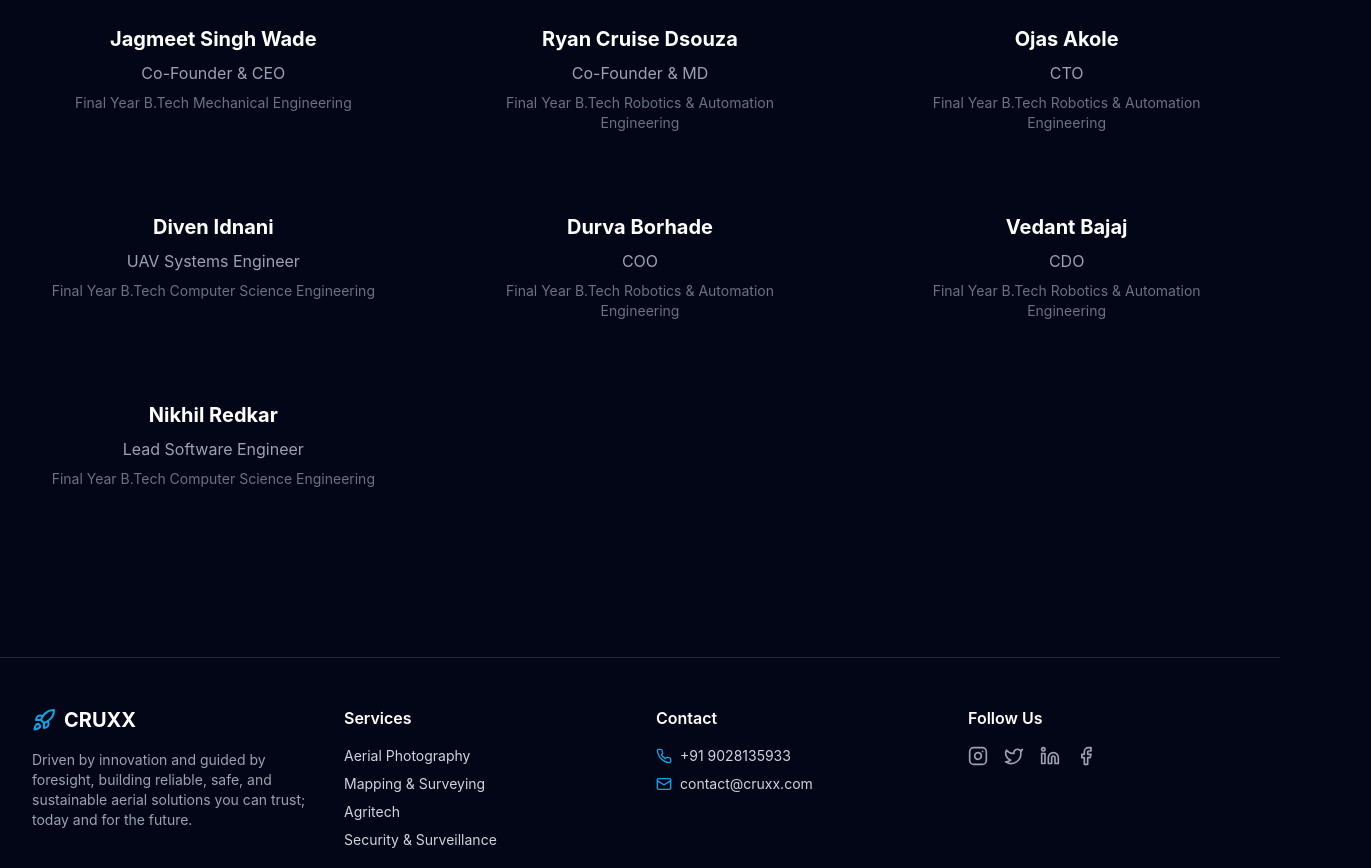
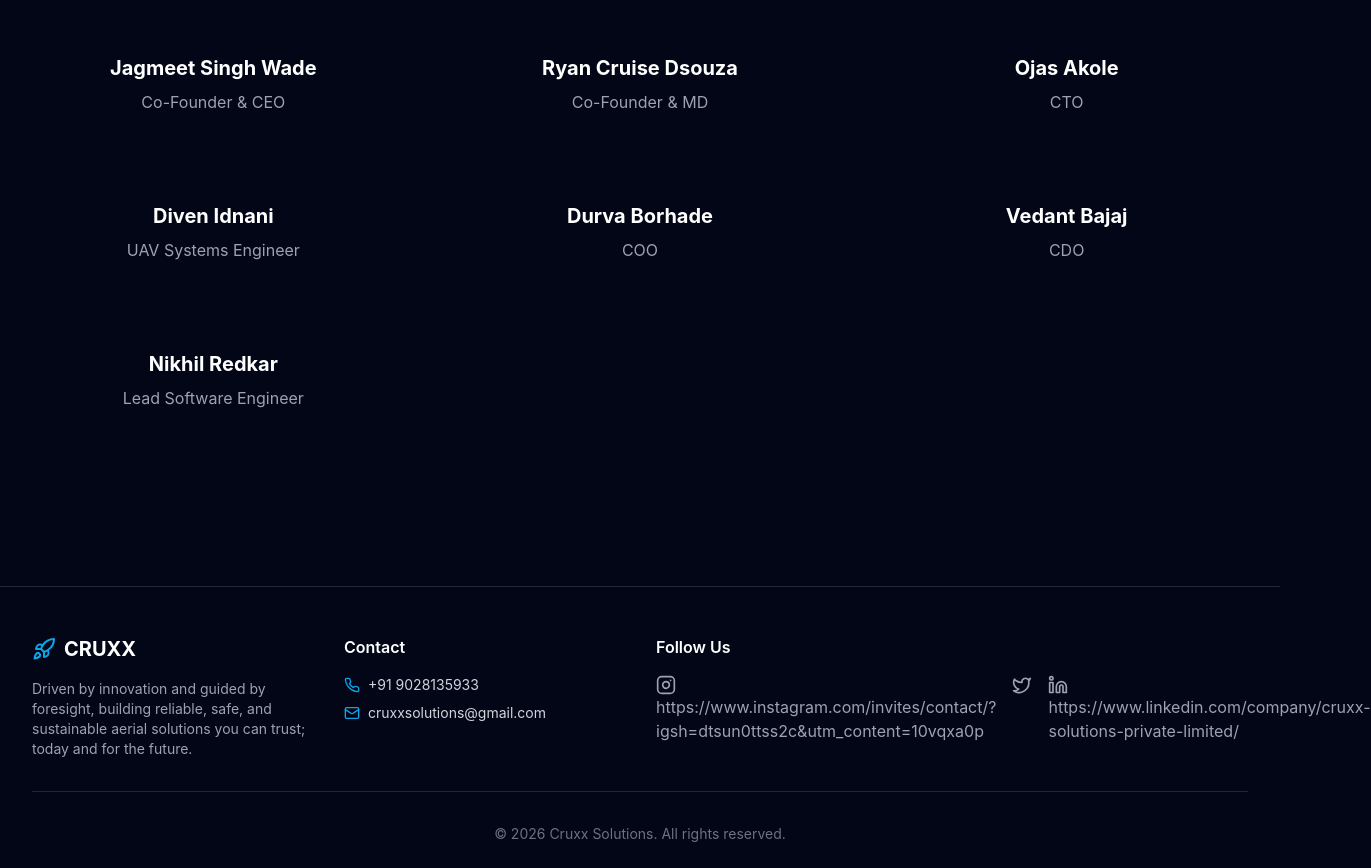
Before and after one commit to cruxxsolutions/Website, a React (Vite) app in the folder client/: page /about in a window 1280 px wide. Shown: the part 1180-2048 px from the top of the page, 1371 px wide, since content can reach past the window. Built offline with nearby package versions, Linux system fonts and the light colour scheme.

Commit message:
content changes
-basic changes in ui

```diff
--- a/client/src/components/Footer.jsx
+++ b/client/src/components/Footer.jsx
@@ -16,15 +16,7 @@ const Footer = () => {
                         </p>
                     </div>
 
-                    <div>
-                        <h3 className="text-white font-semibold mb-4">Services</h3>
-                        <ul className="space-y-2 text-sm">
-                            <li><a href="#" className="hover:text-primary transition">Aerial Photography</a></li>
-                            <li><a href="#" className="hover:text-primary transition">Mapping & Surveying</a></li>
-                            <li><a href="#" className="hover:text-primary transition">Agritech</a></li>
-                            <li><a href="#" className="hover:text-primary transition">Security & Surveillance</a></li>
-                        </ul>
-                    </div>
+
 
                     <div>
                         <h3 className="text-white font-semibold mb-4">Contact</h3>
@@ -36,7 +28,7 @@ const Footer = () => {
                             </li>
                             <li className="flex items-center space-x-2">
                                 <Mail className="h-4 w-4 text-primary" />
-                                <span>contact@cruxx.com</span>
+                                <span>cruxxsolutions@gmail.com</span>
                             </li>
                         </ul>
                     </div>
@@ -44,10 +36,10 @@ const Footer = () => {
                     <div>
                         <h3 className="text-white font-semibold mb-4">Follow Us</h3>
                         <div className="flex space-x-4">
-                            <a href="#" className="text-gray-400 hover:text-primary transition"><Instagram className="h-5 w-5" /></a>
+                            <a href="#" className="text-gray-400 hover:text-primary transition"><Instagram className="h-5 w-5" />https://www.instagram.com/invites/contact/?igsh=dtsun0ttss2c&utm_content=10vqxa0p</a>
                             <a href="#" className="text-gray-400 hover:text-primary transition"><Twitter className="h-5 w-5" /></a>
-                            <a href="#" className="text-gray-400 hover:text-primary transition"><Linkedin className="h-5 w-5" /></a>
-                            <a href="#" className="text-gray-400 hover:text-primary transition"><Facebook className="h-5 w-5" /></a>
+                            <a href="#" className="text-gray-400 hover:text-primary transition"><Linkedin className="h-5 w-5" />https://www.linkedin.com/company/cruxx-solutions-private-limited/</a>
+
                         </div>
                     </div>
                 </div>
--- a/client/src/pages/Contact.jsx
+++ b/client/src/pages/Contact.jsx
@@ -42,26 +42,18 @@ const Contact = () => {
                 >
                     <h1 className="text-4xl md:text-5xl font-bold text-white mb-6">Get in Touch</h1>
                     <p className="text-xl text-gray-400 mb-10">
-                        Have a project in mind? Let's discuss how our drone solutions can help you achieve your goals.
+                        Have a project in mind? Let's discuss how our aerial solutions can help you achieve your goals.
                     </p>
 
                     <div className="space-y-8">
-                        <div className="flex items-start space-x-4">
-                            <div className="bg-primary/10 p-3 rounded-lg">
-                                <MapPin className="h-6 w-6 text-primary" />
-                            </div>
-                            <div>
-                                <h3 className="text-white font-semibold text-lg">Visit Us</h3>
-                                <p className="text-gray-400">123 Drone Valley, Tech City, TC 90210</p>
-                            </div>
-                        </div>
+
                         <div className="flex items-start space-x-4">
                             <div className="bg-primary/10 p-3 rounded-lg">
                                 <Mail className="h-6 w-6 text-primary" />
                             </div>
                             <div>
                                 <h3 className="text-white font-semibold text-lg">Email Us</h3>
-                                <p className="text-gray-400">contact@cruxx.com</p>
+                                <p className="text-gray-400">cruxxsolutions@gmail.com</p>
                             </div>
                         </div>
                         <div className="flex items-start space-x-4">
--- a/client/src/pages/Services.jsx
+++ b/client/src/pages/Services.jsx
@@ -36,7 +36,7 @@ const Services = () => {
             <div className="text-center mb-16">
                 <h1 className="text-4xl md:text-5xl font-bold text-white mb-6">Our Expertise</h1>
                 <p className="text-xl text-gray-400 max-w-2xl mx-auto">
-                    Comprehensive drone solutions tailored to your industry needs.
+                    Comprehensive aerial solutions tailored to your industry needs.
                 </p>
             </div>
 
--- a/client/src/pages/about.jsx
+++ b/client/src/pages/about.jsx
@@ -5,37 +5,37 @@ const About = () => {
         {
             name: 'Jagmeet Singh Wade',
             role: 'Co-Founder & CEO',
-            branch: 'Final Year B.Tech Mechanical Engineering',
+            branch: '',
         },
         {
             name: 'Ryan Cruise Dsouza',
             role: 'Co-Founder & MD',
-            branch: 'Final Year B.Tech Robotics & Automation Engineering',
+            branch: '',
         },
         {
             name: 'Ojas Akole',
             role: 'CTO',
-            branch: 'Final Year B.Tech Robotics & Automation Engineering',
+            branch: '',
         },
         {
             name: 'Diven Idnani',
             role: 'UAV Systems Engineer',
-            branch: 'Final Year B.Tech Computer Science Engineering',
+            branch: '',
         },
         {
             name: 'Durva Borhade',
             role: 'COO',
-            branch: 'Final Year B.Tech Robotics & Automation Engineering',
+            branch: '',
         },
         {
             name: 'Vedant Bajaj',
             role: 'CDO',
-            branch: 'Final Year B.Tech Robotics & Automation Engineering',
+            branch: '',
         },
         {
             name: 'Nikhil Redkar',
             role: 'Lead Software Engineer',
-            branch: 'Final Year B.Tech Computer Science Engineering',
+            branch: '',
         }
     ];
 
@@ -55,7 +55,9 @@ const About = () => {
                     Our Approach
                 </h2>
                 <p className="text-gray-400 text-lg leading-relaxed mb-6 max-w-3xl mx-auto">
-                    To design and deliver innovative, reliable, and safe engineering solutions that address the crux of real-world problems with precision and foresight.
+                    <div>To design and deliver innovative, reliable, and safe engineering solutions that address the </div>
+                    <div className="text-blue">crux</div>
+                    <div>of real-world problems with precision and foresight.</div>
                 </p>
                 <p className="text-gray-400 text-lg leading-relaxed mb-8 max-w-3xl mx-auto">
                     Through operational excellence, sustainability, and accountability, we exist to serve our customers with care, integrity, and deep responsibility. We listen closely to their challenges, stand beside them in solving what truly matters, and deliver reliable and safe solutions they can trust. By focusing on real impact—not just technology—we help our customers build better outcomes for their communities, their environments, and the future they are working toward.
```
